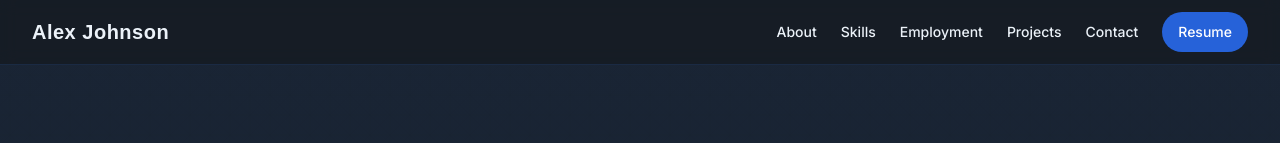
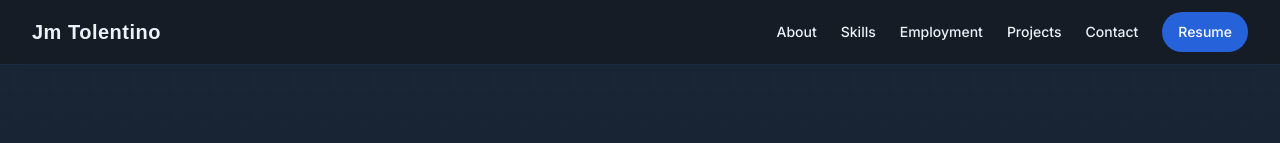
Before and after one commit to JmTOL/portfolio, a Next.js app: page / in a window 1280 px wide. Shown: the top 143 px of the page. Built offline with nearby package versions, Linux system fonts and the light colour scheme.

Commit message:
change name

```diff
--- a/src/components/navbar.tsx
+++ b/src/components/navbar.tsx
@@ -12,7 +12,7 @@ export function Navbar() {
     <header className="sticky top-0 z-50 w-full border-b border-primary/20 bg-background/95 backdrop-blur supports-[backdrop-filter]:bg-background/60">
       <div className="container flex h-16 items-center justify-between">
         <Link href="/" className="font-bold text-xl text-primary-dark font-baybayin">
-          Alex Johnson
+          Jm Tolentino
         </Link>
 
         {/* Mobile menu button */}
```
